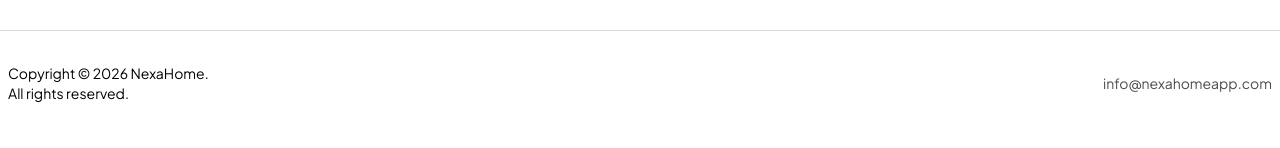
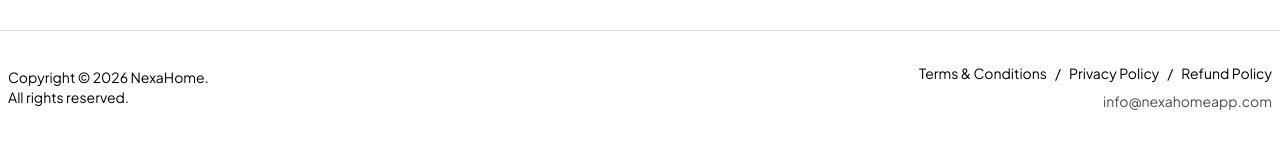
Before and after one commit to dignitestudios-dev/NexaHome-Landing-Page, a Next.js app: page / in a window 1280 px wide. Shown: the part 5160-5308 px from the top of the page. Built offline with nearby package versions, Linux system fonts and the light colour scheme.

Commit message:
update: refine footer links and clean up commented code

```diff
--- a/components/Footer.jsx
+++ b/components/Footer.jsx
@@ -64,15 +64,15 @@ export default function Footer() {
 
           {/* Right Side */}
           <div className="flex flex-col md:items-end text-sm gap-2">
-            {/* <div className="flex   flex-wrap gap-2">
-              <Link href="/partner/terms-and-conditions" className="hover:underline">
+            <div className="flex   flex-wrap gap-2">
+              {/* <Link href="/partner/terms-and-conditions" className="hover:underline">
                 Partner Terms & Conditions
               </Link>
               <span> / </span>
               <Link href="/partner/privacy-policy" className="hover:underline">
                 Partner Privacy Policy
               </Link>
-              |
+              | */}
               <Link href={policyLinks.terms} className="hover:underline">
                 Terms &amp; Conditions
               </Link>
@@ -84,7 +84,7 @@ export default function Footer() {
               <Link href={policyLinks.refund} className="hover:underline">
                 Refund Policy
               </Link>
-            </div> */}
+            </div>
             <Link href="mailto:info@nexahomeapp.com" className="text-black/70">info@nexahomeapp.com</Link>
           </div>
         </div>
```
